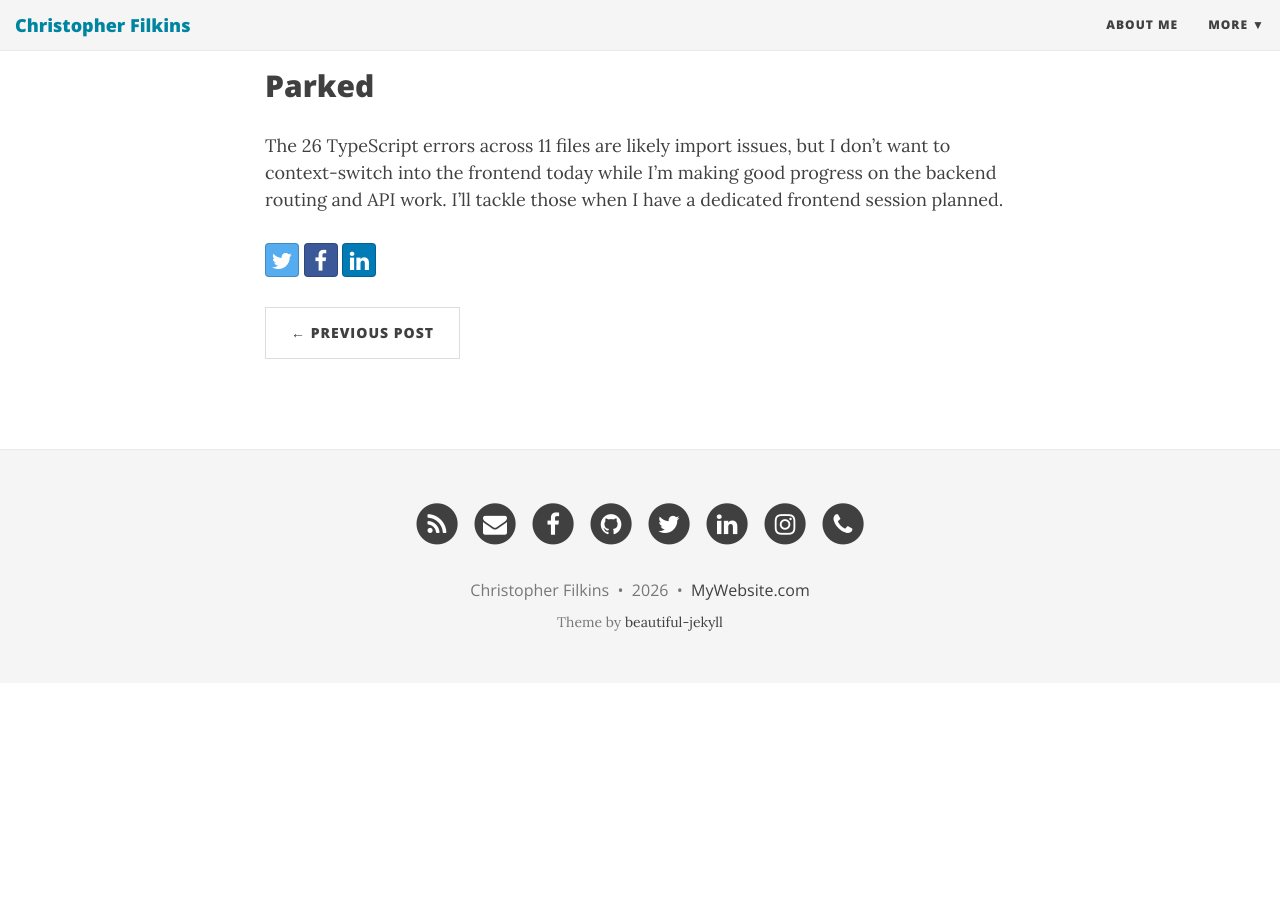
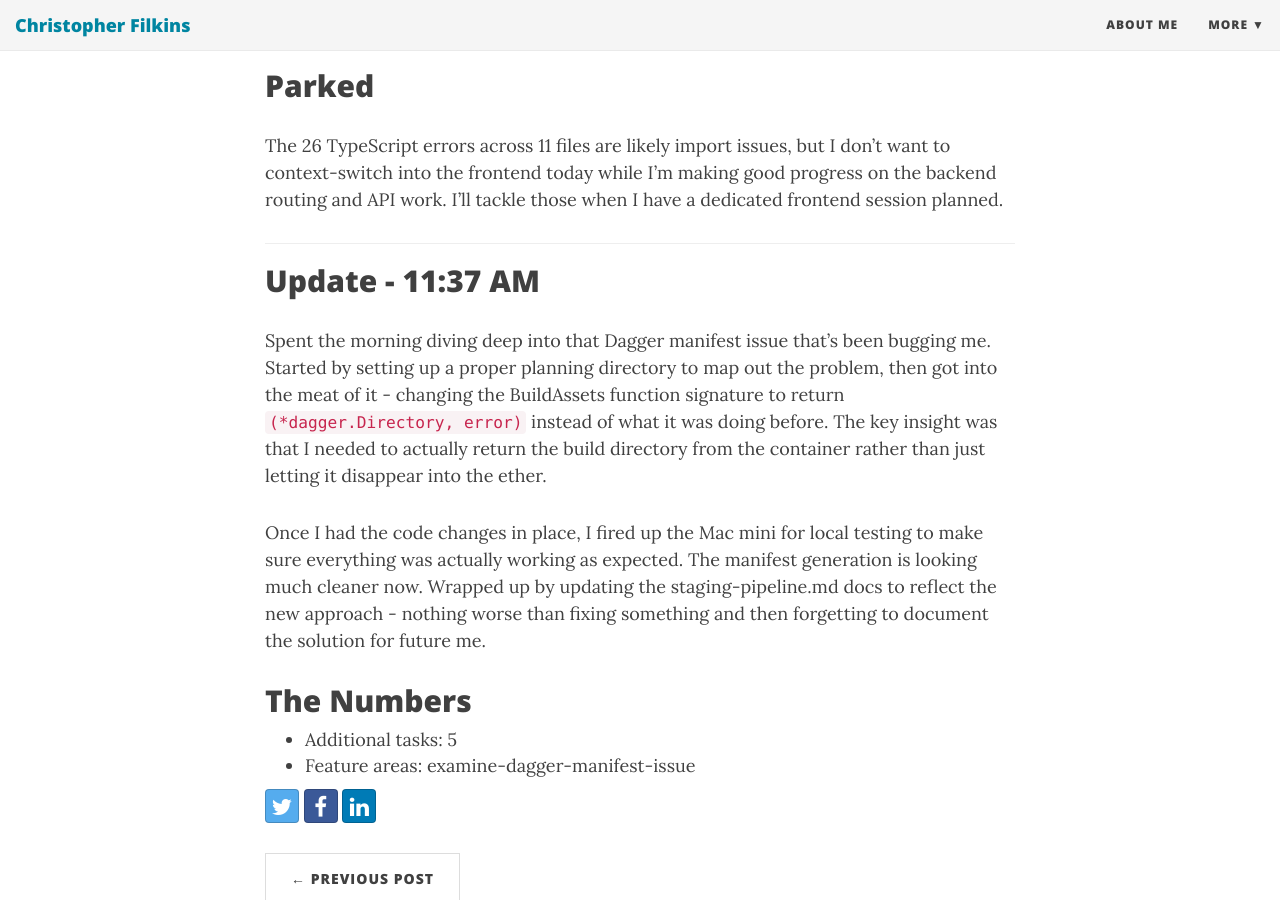
Before and after one commit to filchyboy/filchyboy.github.io, a Jekyll site: the page built from _posts/2026-01-30-todays-plan.md, in a window 1280 px wide and 900 px high, scrolled down 1672 px. Built offline with Jekyll 4.4.1, drawn with Linux system fonts in a browser that asks for light colours; nearby versions of some CDN libraries; before the commit the page ends 2355 px from its top, so only the background shows below that.

Commit message:
Update build-in-public update: Examine Dagger Manifest Issue

```diff
--- a/_posts/2026-01-30-todays-plan.md
+++ b/_posts/2026-01-30-todays-plan.md
@@ -32,3 +32,20 @@ I'm riding the wave of momentum from yesterday's work on locale-prefixed routing
 ## Parked
 
 The 26 TypeScript errors across 11 files are likely import issues, but I don't want to context-switch into the frontend today while I'm making good progress on the backend routing and API work. I'll tackle those when I have a dedicated frontend session planned.
+
+---
+
+## Update - 11:37 AM
+
+Spent the morning diving deep into that Dagger manifest issue that's been bugging me. Started by setting up a proper planning directory to map out the problem, then got into the meat of it - changing the BuildAssets function signature to return `(*dagger.Directory, error)` instead of what it was doing before. The key insight was that I needed to actually return the build directory from the container rather than just letting it disappear into the ether.
+
+Once I had the code changes in place, I fired up the Mac mini for local testing to make sure everything was actually working as expected. The manifest generation is looking much cleaner now. Wrapped up by updating the staging-pipeline.md docs to reflect the new approach - nothing worse than fixing something and then forgetting to document the solution for future me.
+
+## The Numbers
+- Additional tasks: 5
+- Feature areas: examine-dagger-manifest-issue
+<!-- Generated by dev-tracker publish_to_jekyll.py (AI mode) -->
+<!-- accomplished-date: 2026-01-30 -->
+<!-- unit-ids: dagger-manifest-setup-planning,dagger-manifest-modify-signature,dagger-manifest-return-directory,dagger-manifest-test-local,dagger-manifest-update-docs -->
+
+<!-- unit-ids: dagger-manifest-modify-signature,dagger-manifest-return-directory,dagger-manifest-setup-planning,dagger-manifest-test-local,dagger-manifest-update-docs -->
```
